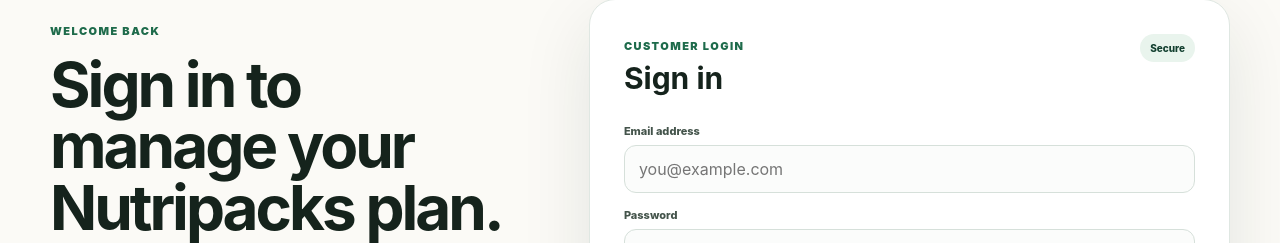
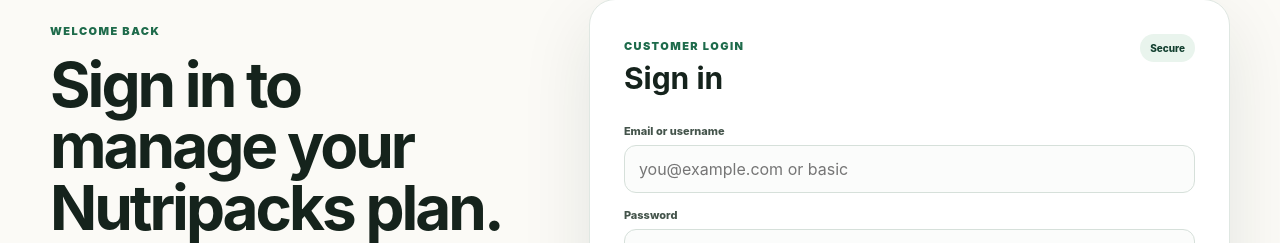
Before and after one commit to testicolos/Nutripacks, a Next.js app: page /login in a window 1280 px wide. Shown: the part 177-420 px from the top of the page. Built offline with nearby package versions, Linux system fonts and the light colour scheme.

Commit message:
feat: allow customer login by username or email

```diff
--- a/app/login/page.tsx
+++ b/app/login/page.tsx
@@ -8,5 +8,5 @@ import SiteFooter from '../components/SiteFooter';
 export default function LoginPage(){
  const router=useRouter(); const [loading,setLoading]=useState(false); const [error,setError]=useState('');
  async function submit(event:FormEvent<HTMLFormElement>){event.preventDefault();setLoading(true);setError('');const form=new FormData(event.currentTarget);const response=await fetch('/api/customer/login',{method:'POST',headers:{'Content-Type':'application/json'},body:JSON.stringify({email:form.get('email'),password:form.get('password')})});const result=await response.json();setLoading(false);if(!response.ok){setError(result.error||'Unable to sign in.');return;}const next=new URLSearchParams(window.location.search).get('next');router.push(next&&next.startsWith('/')?next:'/account');router.refresh();}
- return <main className="siteShell"><SiteHeader/><section className="onboardingWrap contentWidth"><div className="onboardingIntro"><span className="eyebrow">Welcome back</span><h1>Sign in to manage your Nutripacks plan.</h1><p className="lead">Your package, delivery profile and live meal schedule stay together in one account.</p><div className="accountPlanCard"><span>Secure customer access</span><strong>30-day session</strong><small>Your session is stored in an HTTP-only cookie.</small></div></div><div className="formCard"><div className="formHeader"><div><span className="eyebrow">Customer login</span><h2>Sign in</h2></div><span className="secureBadge">Secure</span></div><form className="formGrid" onSubmit={submit}><label className="field full"><span>Email address</span><input name="email" type="email" placeholder="you@example.com" autoComplete="email" required/></label><label className="field full"><span>Password</span><input name="password" type="password" placeholder="Your password" autoComplete="current-password" required/></label>{error&&<p className="formNote full" style={{color:'#a33'}}>{error}</p>}<button className="button buttonPrimary fullButton" disabled={loading}>{loading?'Signing in…':'Sign in →'}</button></form><p className="formNote">New to Nutripacks? <a href="/signup">Create an account</a></p></div></section><SiteFooter/></main>;
+ return <main className="siteShell"><SiteHeader/><section className="onboardingWrap contentWidth"><div className="onboardingIntro"><span className="eyebrow">Welcome back</span><h1>Sign in to manage your Nutripacks plan.</h1><p className="lead">Your package, delivery profile and live meal schedule stay together in one account.</p><div className="accountPlanCard"><span>Secure customer access</span><strong>30-day session</strong><small>Your session is stored in an HTTP-only cookie.</small></div></div><div className="formCard"><div className="formHeader"><div><span className="eyebrow">Customer login</span><h2>Sign in</h2></div><span className="secureBadge">Secure</span></div><form className="formGrid" onSubmit={submit}><label className="field full"><span>Email or username</span><input name="email" type="text" placeholder="you@example.com or basic" autoComplete="username" required/></label><label className="field full"><span>Password</span><input name="password" type="password" placeholder="Your password" autoComplete="current-password" required/></label>{error&&<p className="formNote full" style={{color:'#a33'}}>{error}</p>}<button className="button buttonPrimary fullButton" disabled={loading}>{loading?'Signing in…':'Sign in →'}</button></form><p className="formNote">New to Nutripacks? <a href="/signup">Create an account</a></p></div></section><SiteFooter/></main>;
 }
```
